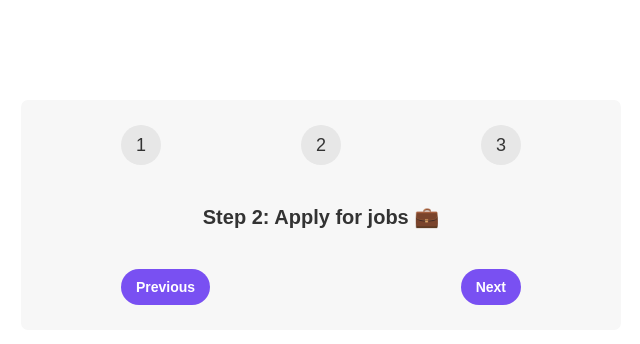
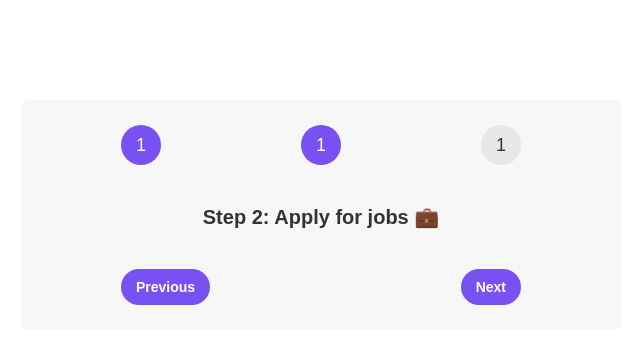
Before and after one commit to vimal336/React-js-projects, a React (Create React App) app in the folder 04-steps/: page / in a window 1280 px wide. Shown: the top 344 px of the page, without its empty margins (319-959 px from the left). Built offline with nearby package versions, Linux system fonts and the light colour scheme.

Commit message:
react steps project

```diff
--- a/04-steps/src/App.js
+++ b/04-steps/src/App.js
@@ -9,9 +9,9 @@ export default function App() {
   return (
     <div className="steps">
       <div className="numbers">
-        <div className={``}> 1 </div>
-        <div> 2 </div>
-        <div> 3 </div>
+        <div className={`${step >=1 ? "active" : ""}`}> 1 </div>
+        <div className={`${step >=2 ? "active" : ""}`}> 1 </div>
+        <div className={`${step >=3 ? "active" : ""}`}> 1 </div>
       </div>
 
       <p className="message"> Step {step}: {messages[step - 1]}</p>
```
